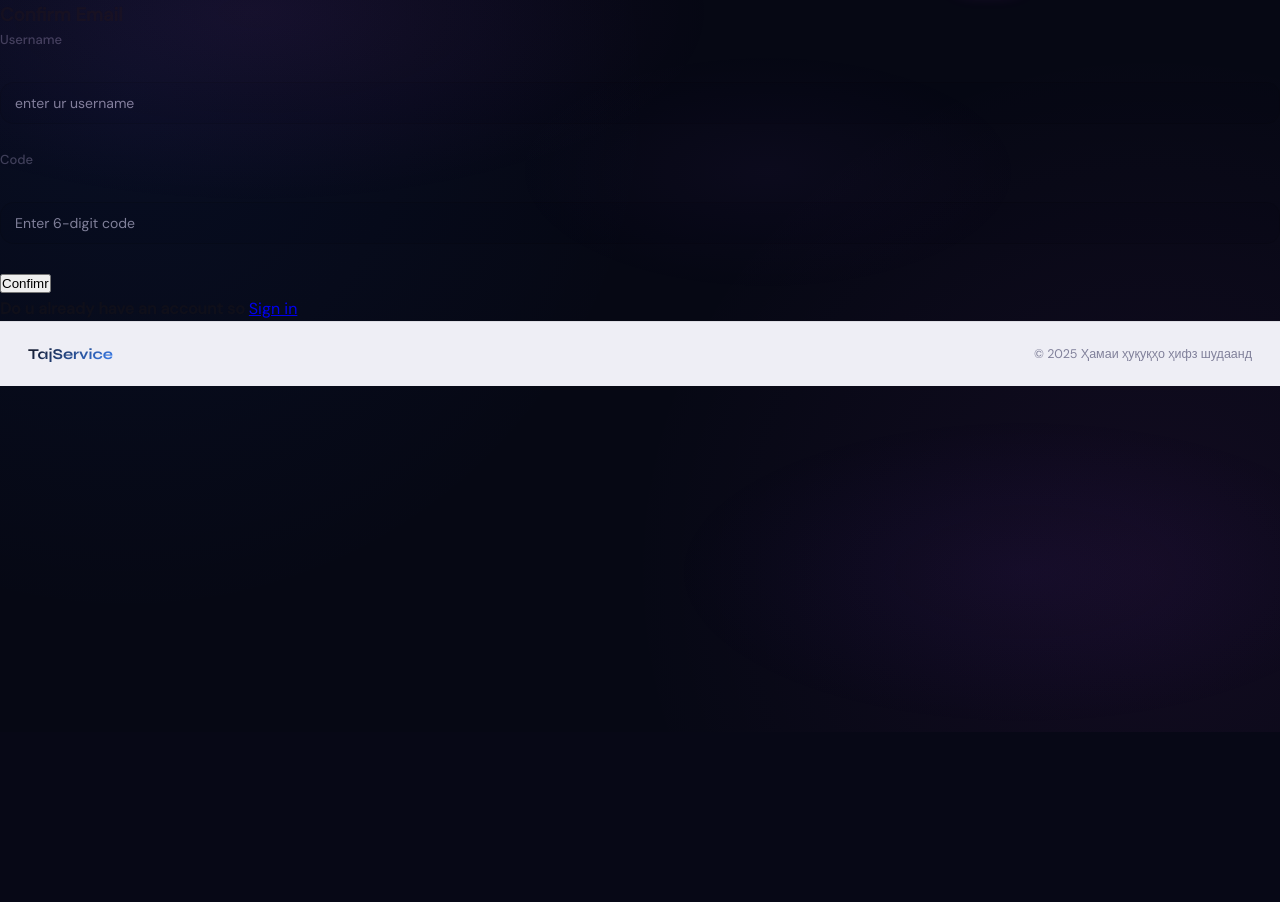
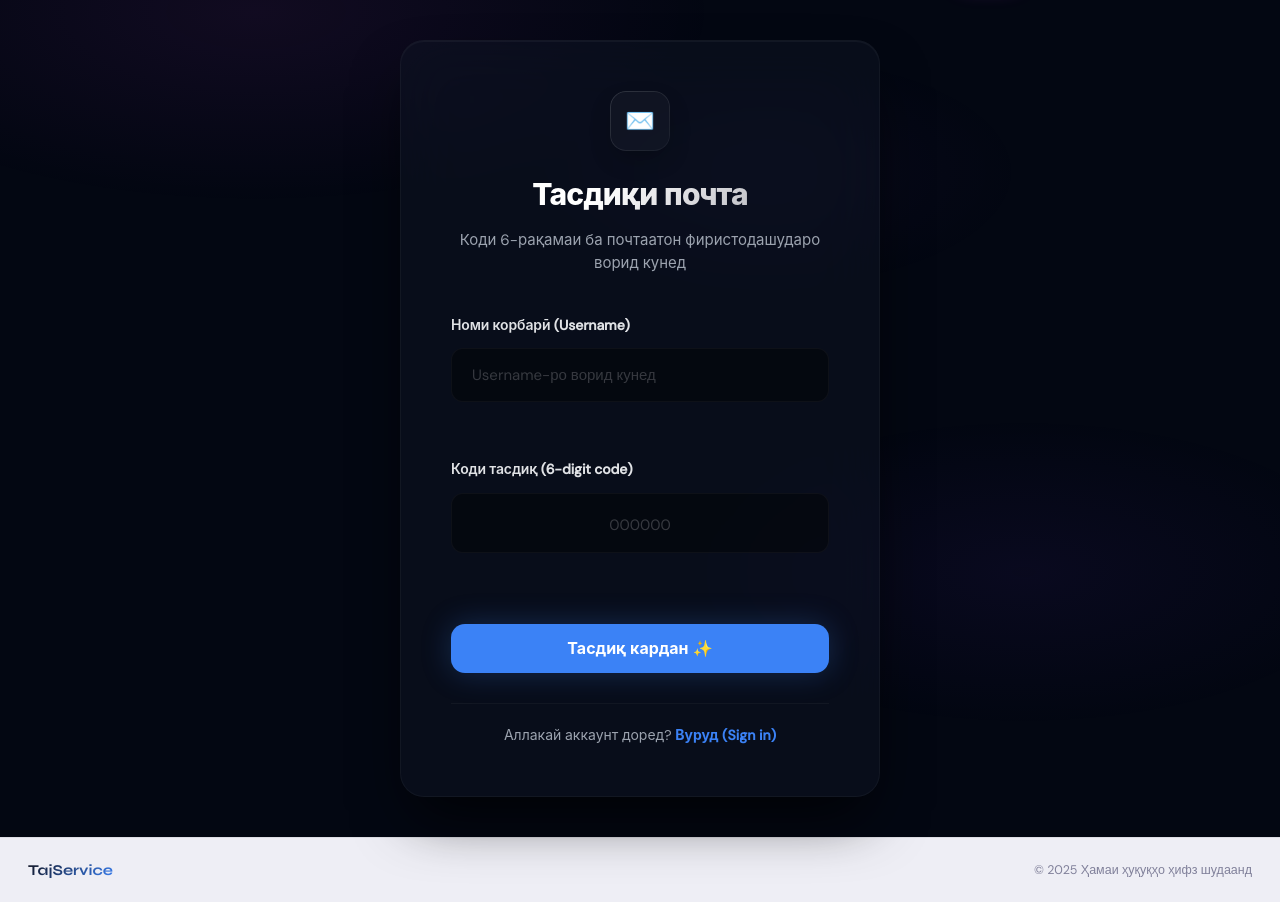
Before and after one commit to Xurwed9/usto-services, a Django app: page /accounts/confirm-email/ in a window 1280 px wide. Shown: the part 68-970 px from the top of the page. Before the commit the page ends 741 px from the top, so only its background shows below. Run offline with Django 5.2, Linux system fonts and the light colour scheme.

Commit message:
add css confirm-email

```diff
--- a/static/css/style.css
+++ b/static/css/style.css
@@ -3949,3 +3949,42 @@ body {
         gap: 20px;
     }
 }
+
+
+
+/* confirm-email */
+/* Махсус барои саҳифаҳои авторизатсия (хурдтар ва фишурда) */
+.auth-box-width {
+    max-width: 480px !important;
+}
+
+.verification-code-wrapper input::placeholder {
+    letter-spacing: normal !important;
+    font-size: 15px !important;
+    font-weight: normal !important;
+}
+
+.auth-footer-zone {
+    margin-top: 30px;
+    text-align: center;
+    border-top: 1px solid rgba(255, 255, 255, 0.04);
+    padding-top: 20px;
+}
+
+.auth-footer-text {
+    color: #9ca3af;
+    font-size: 14px;
+    margin: 0;
+}
+
+.auth-footer-link {
+    color: #3b82f6;
+    text-decoration: none;
+    font-weight: 700;
+    transition: color 0.2s ease;
+}
+
+.auth-footer-link:hover {
+    color: #2563eb;
+    text-decoration: underline;
+}
--- a/templates/accounts/confirm_email.html
+++ b/templates/accounts/confirm_email.html
@@ -1,20 +1,49 @@
- {% extends "accounts/base.html" %}
+{% extends "accounts/base.html" %}
 {% block main %}
 
- <h3> Confirm Email </h3>
-    <form action=" {% url 'confirm' %}" method="post">
-        {% csrf_token %}
-        <label for="username">Username</label> <br>
-        <input value="{{ username }}" type="text" placeholder="enter ur username" name="username" required> <br> <br>
+<div class="form-wrapper">
+    <div class="form-container auth-box-width">
 
-        <label for="code">Code</label> <br>
-        <input type="text" placeholder="Enter 6-digit code " name="code" required> <br> <br>
-        <button type="submit"> Confimr</button>
+        <div class="form-header">
+            <div class="header-icon-glow">✉️</div>
+            <h2 class="form-title">Тасдиқи почта</h2>
+            <p class="form-subtitle">Коди 6-рақамаи ба почтаатон фиристодашударо ворид кунед</p>
+        </div>
+
         {% if error %}
-            <p style="color: red;">{{error}}</p>
+            <div class="error-alert">
+                <span class="error-icon">⚠️</span>
+                <span class="error-text">{{ error }}</span>
+            </div>
         {% endif %}
-    </form>
-    <div>
-        <p><strong>Do u already have an account so </strong> <a href="{% url  'login'  %}">Sign in</a></p>
+
+        <form action="{% url 'confirm' %}" method="post" class="form-grid">
+            {% csrf_token %}
+
+            <div class="form-group">
+                <label class="form-group-label" for="username">Номи корбарӣ (Username)</label>
+                <input value="{{ username }}" type="text" placeholder="Username-ро ворид кунед" name="username" id="username" required>
+            </div>
+
+            <div class="form-group">
+                <label class="form-group-label" for="code">Коди тасдиқ (6-digit code)</label>
+                <div class="verification-code-wrapper">
+                    <input type="text" placeholder="000000" name="code" id="code" maxlength="6" pattern="[0-9]{6}" inputmode="numeric" style="text-align: center; letter-spacing: 6px; font-size: 20px; font-weight: bold;" required>
+                </div>
+            </div>
+
+            <div class="action-buttons-wrapper">
+                <button type="submit" class="btn-submit">
+                    <span class="btn-text">Тасдиқ кардан ✨</span>
+                </button>
+            </div>
+        </form>
+
+        <div class="auth-footer-zone">
+            <p class="auth-footer-text">Аллакай аккаунт доред? <a href="{% url 'login' %}" class="auth-footer-link">Вуруд (Sign in)</a></p>
+        </div>
+
     </div>
-{% endblock  %}
+</div>
+
+{% endblock %}
```
